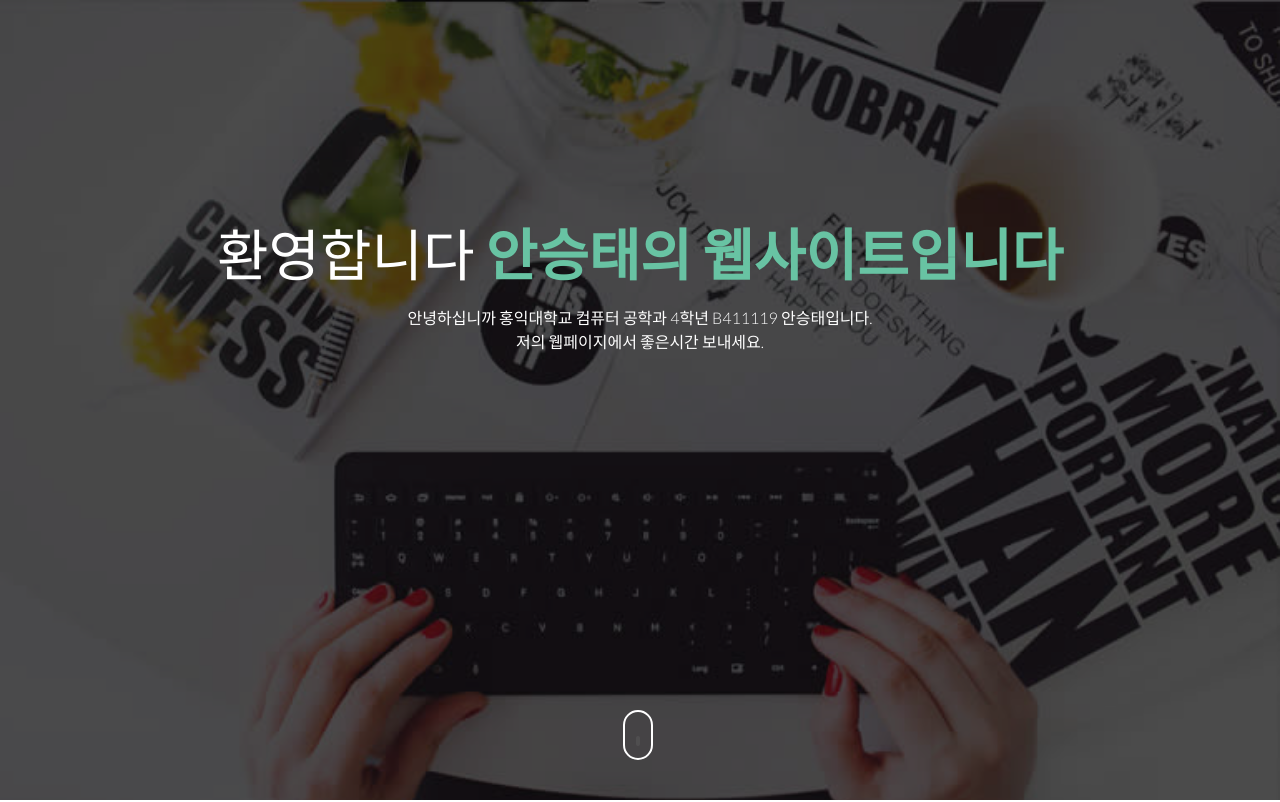
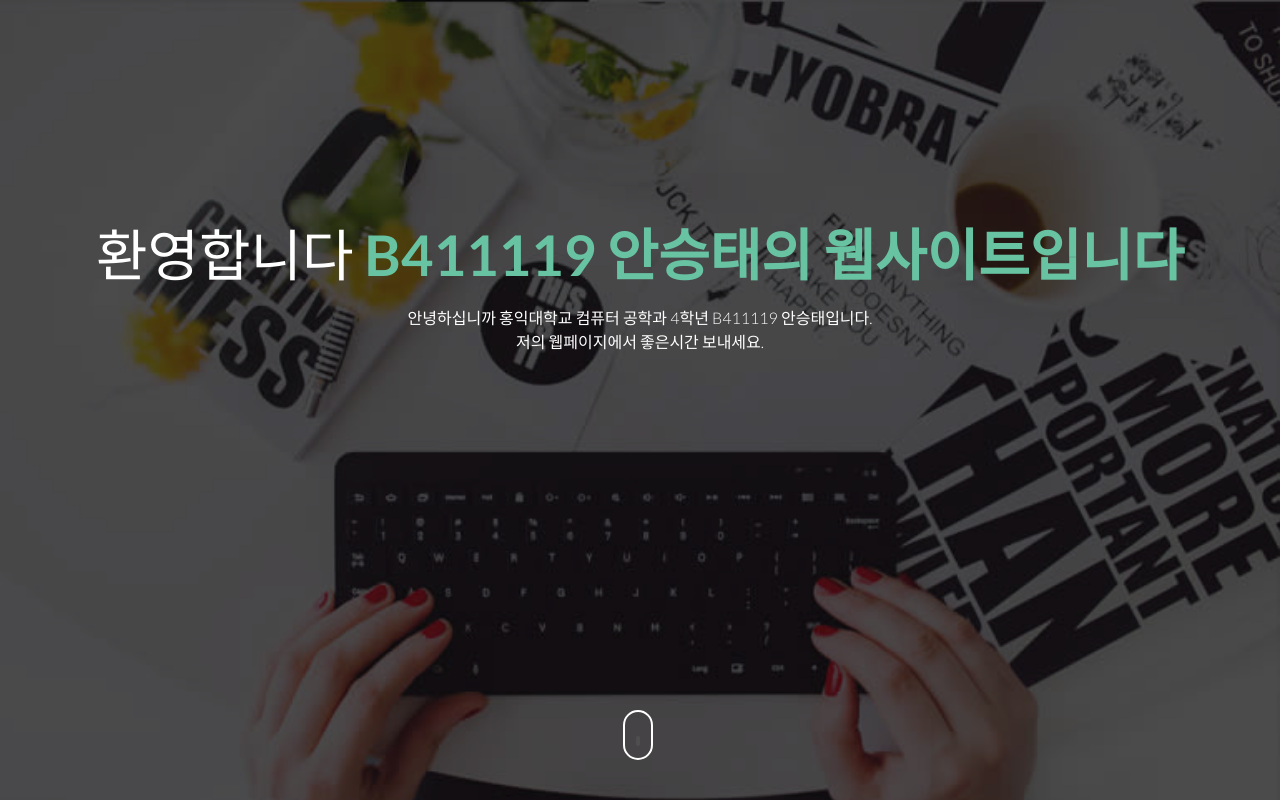
Before and after one commit to asng123/HW, a plain HTML site: page active/index.html in a window 1280 px wide. Shown: the top 802 px of the page. Drawn offline with Linux system fonts and the light colour scheme.

Commit message:
Update index.html

```diff
--- a/active/index.html
+++ b/active/index.html
@@ -39,7 +39,7 @@
 				<div class="col-md-12 text-center st-header-content">
 					<div class="logo"><a href=""><img src="images/logo.jpg" alt=""></a></div>
 					<div class="st-header-title">
-						<h2>환영합니다 <span>안승태의 웹사이트입니다</span></h2>
+						<h2>환영합니다 <span> B411119 안승태의 웹사이트입니다</span></h2>
 						<p>안녕하십니까 홍익대학교 컴퓨터 공학과 4학년 B411119 안승태입니다. <br /> 저의 웹페이지에서 좋은시간 보내세요.</p>
 					</div>
 				</div>
```
